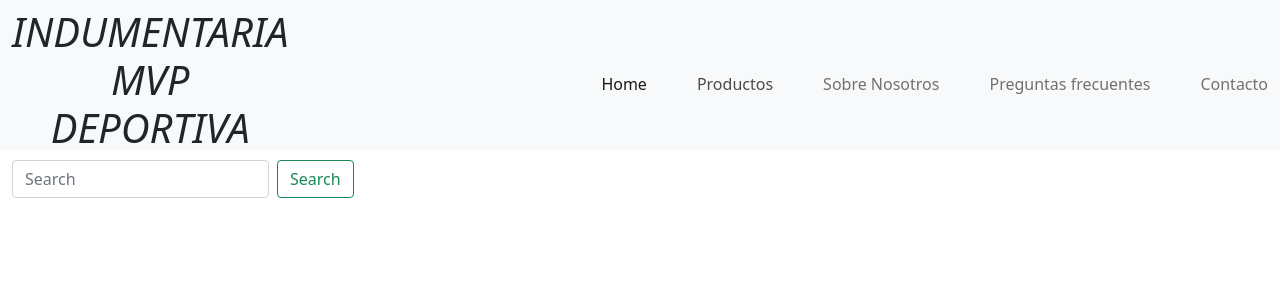
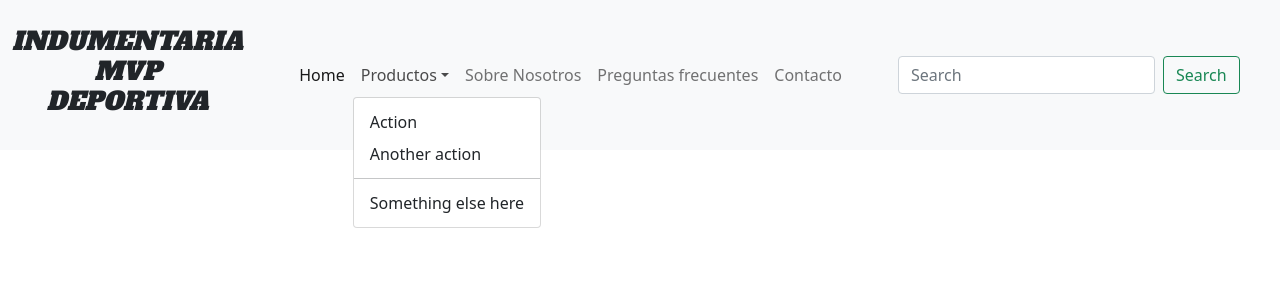
Before and after one commit to JereStorm/MVP-INDUMENTARIA, a React (Create React App) app: page / in a window 1280 px wide. Both pictures are taken after a click on the button "Productos". Shown: the top 300 px of the page. Built offline with nearby package versions, Linux system fonts and the light colour scheme.

Commit message:
responsive design para el header

```diff
--- a/public/index.html
+++ b/public/index.html
@@ -13,7 +13,11 @@
   <!-- BOOTSTRAP -->
   <link href="https://cdn.jsdelivr.net/npm/bootstrap@5.1.3/dist/css/bootstrap.min.css" rel="stylesheet"
     integrity="sha384-1BmE4kWBq78iYhFldvKuhfTAU6auU8tT94WrHftjDbrCEXSU1oBoqyl2QvZ6jIW3" crossorigin="anonymous">
-
+  <!-- GOOGLE FONTS -->
+  <link rel="preconnect" href="https://fonts.googleapis.com">
+  <link rel="preconnect" href="https://fonts.gstatic.com" crossorigin>
+  <link href="https://fonts.googleapis.com/css2?family=Alfa+Slab+One&family=Bebas+Neue&family=Quicksand&display=swap"
+    rel="stylesheet">
 
   <title>React App</title>
 </head>
@@ -21,7 +25,10 @@
 <body>
   <noscript>You need to enable JavaScript to run this app.</noscript>
   <div id="root"></div>
-
+  <!-- BOOSTRAP JS -->
+  <script src="https://cdn.jsdelivr.net/npm/bootstrap@5.1.3/dist/js/bootstrap.bundle.min.js"
+    integrity="sha384-ka7Sk0Gln4gmtz2MlQnikT1wXgYsOg+OMhuP+IlRH9sENBO0LRn5q+8nbTov4+1p" crossorigin="anonymous">
+    </script>
 </body>
 
 </html>
--- a/src/App.css
+++ b/src/App.css
@@ -6,3 +6,13 @@
   flex-direction: row;
   gap: 50px;
 }
+.nav-item a {
+  transition: text-decoration 0.3s ease;
+}
+.nav-item a:hover {
+  text-decoration: underline;
+}
+.title-header {
+  font-size: 25px;
+  font-family: "Alfa Slab One", cursive;
+}
--- a/src/App.jsx
+++ b/src/App.jsx
@@ -1,13 +1,107 @@
-import './App.css';
+import "./App.css";
 
 function App() {
   return (
-    <header className='header navbar-light bg-light'>
+    <header className="header bg-light d-flex align-items-center">
+      <nav className="navbar navbar-expand-lg navbar-light bg-light">
+        <div className="container-fluid gap-5">
+          <h1 className="text-center fst-italic title-header">
+            INDUMENTARIA <br /> MVP <br /> DEPORTIVA
+          </h1>
 
-      <nav className='navbar'>
-        <div className='container-fluid'>
-        <h1 className='text-center fst-italic title'>INDUMENTARIA <br /> MVP <br /> DEPORTIVA</h1>
-          <ul class="navbar-nav navegator ">
+          <button
+            className="navbar-toggler"
+            type="button"
+            data-bs-toggle="collapse"
+            data-bs-target="#navbarScroll"
+            aria-controls="navbarScroll"
+            aria-expanded="false"
+            aria-label="Toggle navigation"
+          >
+            <span className="navbar-toggler-icon"></span>
+          </button>
+          <div className="collapse navbar-collapse gap-5" id="navbarScroll">
+            <ul className="navbar-nav me-auto my-2 my-lg-0 navbar-nav-scroll">
+              <li className="nav-item">
+                <a className="nav-link active" aria-current="page" href="#">
+                  Home
+                </a>
+              </li>
+
+              <li className="nav-item dropdown">
+                <a
+                  className="nav-link dropdown-toggle"
+                  href="#"
+                  id="navbarScrollingDropdown"
+                  role="button"
+                  data-bs-toggle="dropdown"
+                  aria-expanded="false"
+                >
+                  Productos
+                </a>
+                <ul
+                  className="dropdown-menu"
+                  aria-labelledby="navbarScrollingDropdown"
+                >
+                  <li>
+                    <a className="dropdown-item" href="#">
+                      Action
+                    </a>
+                  </li>
+                  <li>
+                    <a className="dropdown-item" href="#">
+                      Another action
+                    </a>
+                  </li>
+                  <li>
+                    <hr className="dropdown-divider" />
+                  </li>
+                  <li>
+                    <a className="dropdown-item" href="#">
+                      Something else here
+                    </a>
+                  </li>
+                </ul>
+              </li>
+              <li className="nav-item">
+                <a className="nav-link" href="#">
+                  Sobre Nosotros
+                </a>
+              </li>
+              <li className="nav-item">
+                <a className="nav-link" href="#">
+                  Preguntas frecuentes
+                </a>
+              </li>
+              <li className="nav-item">
+                <a className="nav-link" href="#">
+                  Contacto
+                </a>
+              </li>
+            </ul>
+            <form className="d-flex">
+              <input
+                className="form-control me-2"
+                type="search"
+                placeholder="Search"
+                aria-label="Search"
+              />
+              <button className="btn btn-outline-success" type="submit">
+                Search
+              </button>
+            </form>
+          </div>
+        </div>
+      </nav>
+
+      {/* <nav className='navbar navbar-expand-lg navbar-light'>
+        <div className='container-fluid '>
+          <button class="navbar-toggler" type="button" data-bs-toggle="collapse" data-bs-target="#navbarTogglerDemo01" aria-controls="navbarTogglerDemo01" aria-expanded="false" aria-label="Toggle navigation">
+            <span class="navbar-toggler-icon"></span>
+          </button>
+          <h1 className='text-center fst-italic title-header'>INDUMENTARIA <br /> MVP <br /> DEPORTIVA</h1>
+          <div className='collapse navbar-collapse' id="navbarTogglerDemo01">
+            <ul class="navbar-nav navegator ">
             <li class="nav-item">
               <a class="nav-link active" href="#">Home</a>
             </li>
@@ -24,12 +118,14 @@ function App() {
               <a class="nav-link" href="#">Contacto</a>
             </li>
           </ul>
-          <form className='d-flex'>
+          <form className='d-flex mt-5'>
             <input className='form-control me-2' type="search" placeholder="Search" aria-label="Search"/>
             <button className='btn btn-outline-success' type="submit">Search</button>
           </form>
+          </div>
+
         </div>
-      </nav>
+      </nav> */}
     </header>
   );
 }
```
